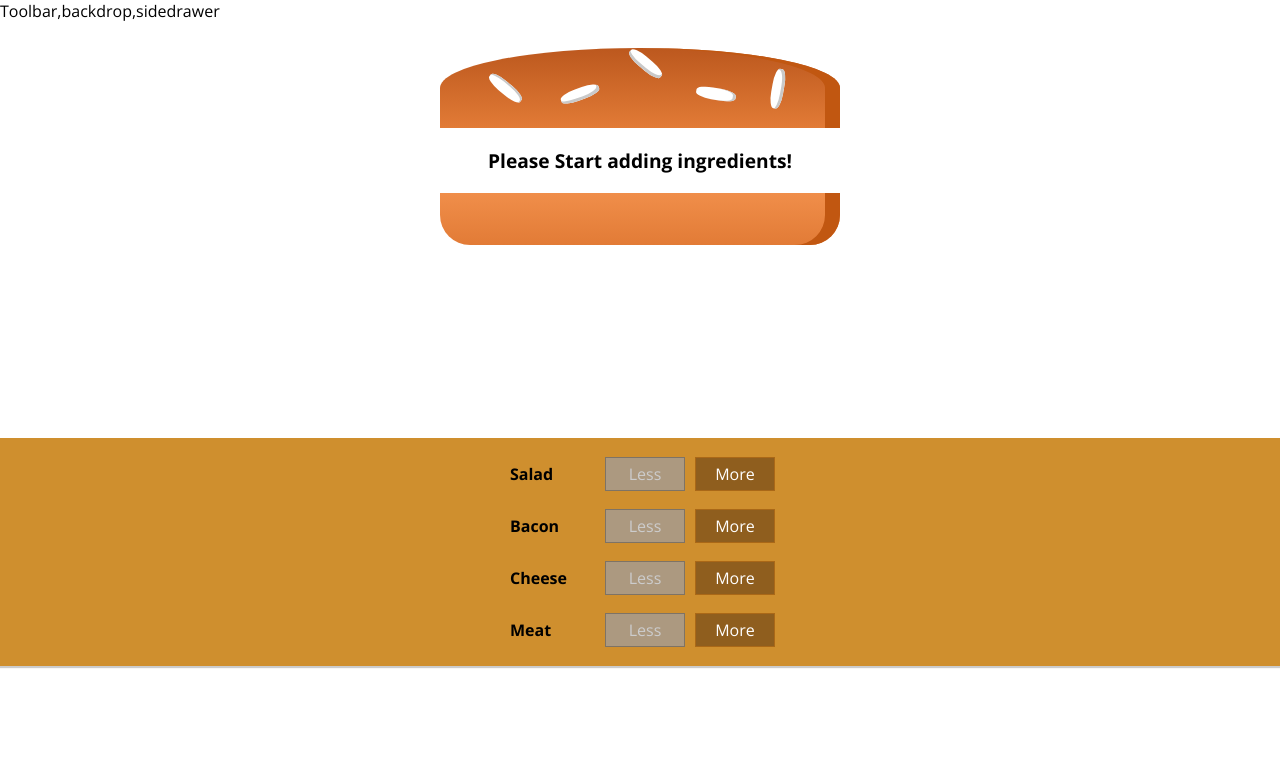
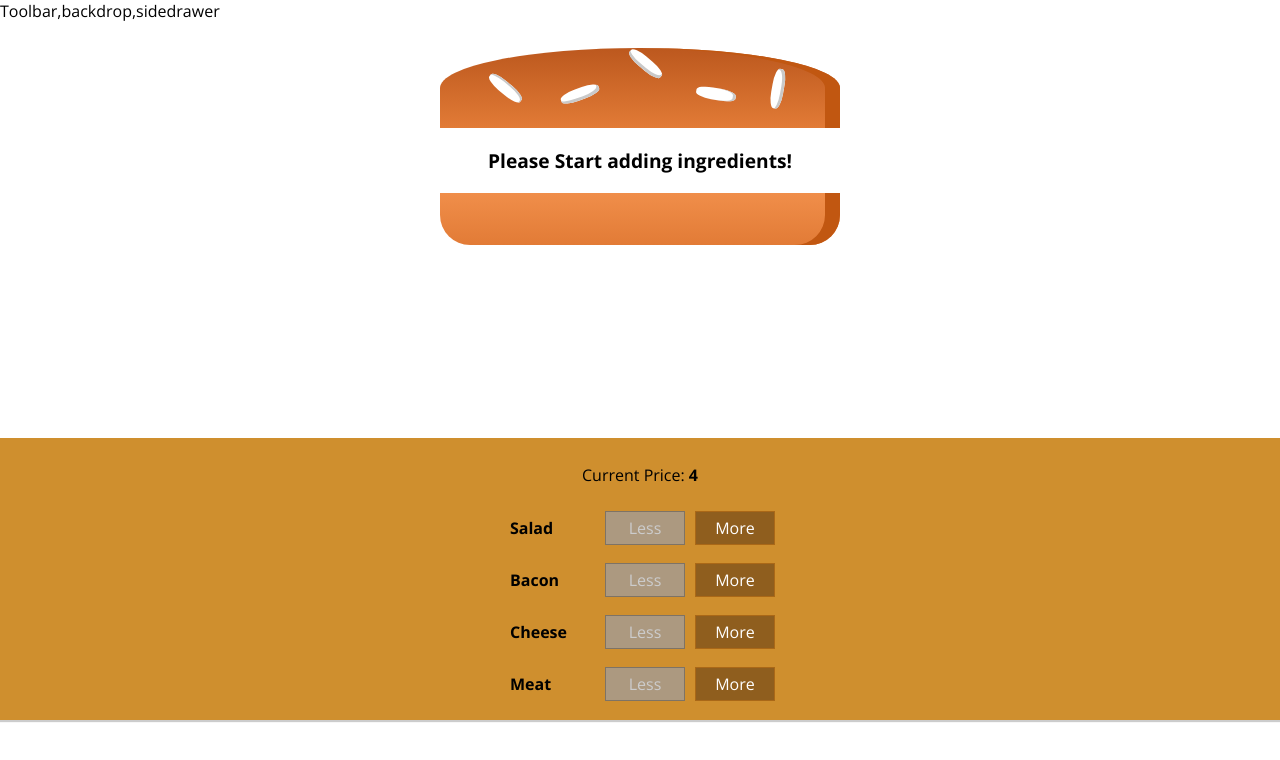
Before and after one commit to Chandler2015/React-Burger_builder, a React app: page / in a window 1280 px wide. Shown: the top 760 px of the page. Built offline with nearby package versions, Linux system fonts and the light colour scheme.

Commit message:
add total price in the burger buildcontrols

```diff
--- a/src/Components/Burger/BuildControls/BuildControls.js
+++ b/src/Components/Burger/BuildControls/BuildControls.js
@@ -11,6 +11,7 @@
 
 const buildControls = (props) =>(
     <div className = 'BuildControls'>
+        <p>Current Price: <strong>{props.price}</strong></p>
         {controls.map(control=>(
            <BuildControl key={control.label} label={control.label}
            added = {()=>props.ingredientAdded(control.type)}
--- a/src/Containers/BurgerBuilder/BurgerBuilder.js
+++ b/src/Containers/BurgerBuilder/BurgerBuilder.js
@@ -70,7 +70,8 @@
                 <BuildControls
                 ingredientAdded = {this.addIngredientHandler}
                 ingredientRemoved = {this.removeIngredientHandler}
-                disabled = {disabledInfo}/>
+                disabled = {disabledInfo}
+                price = {this.state.totalPrice}/>
 
             </Aux>
         );
```
